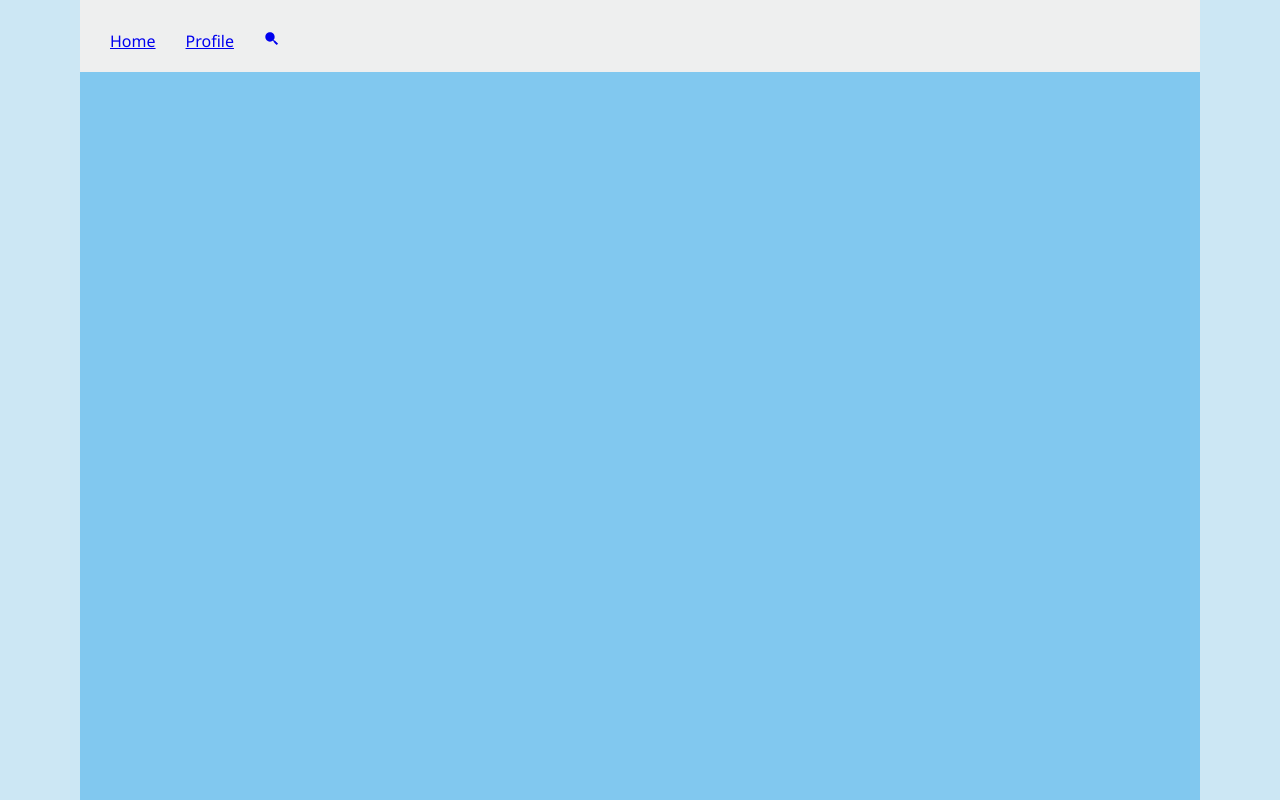
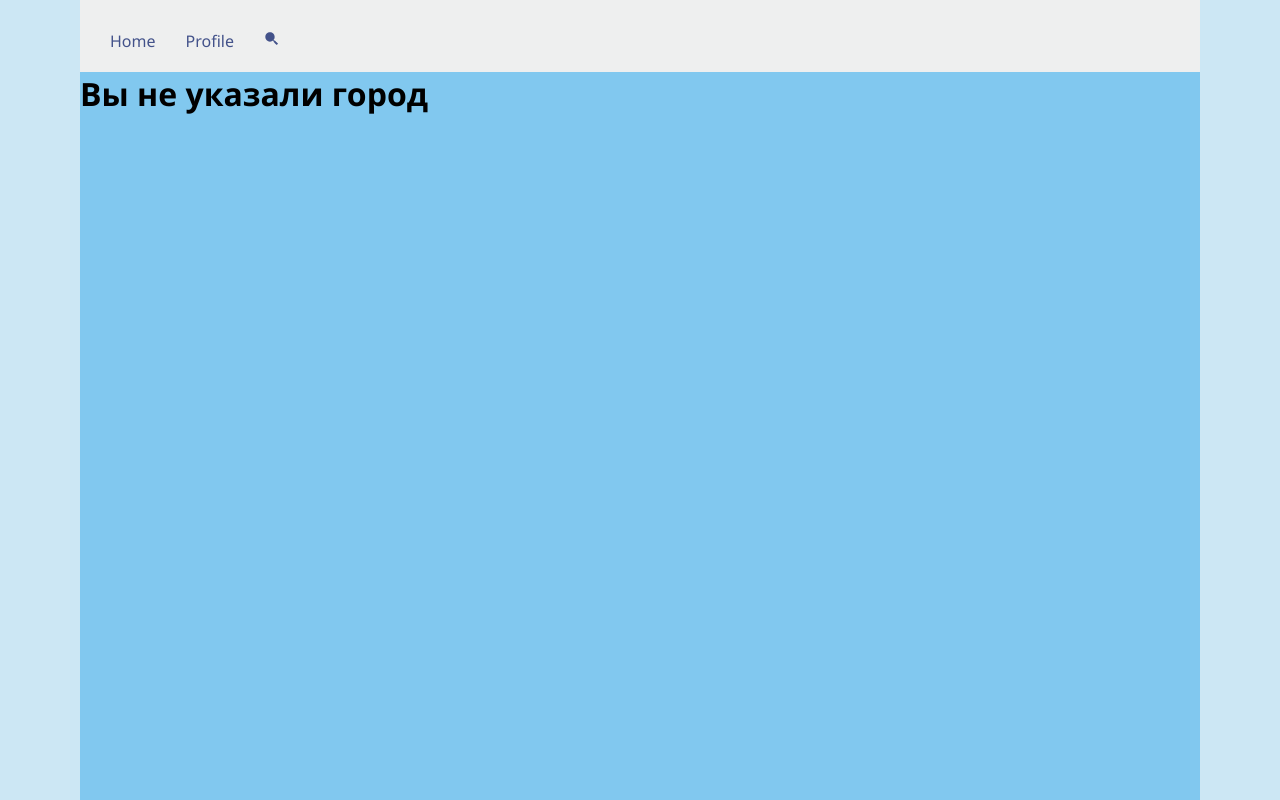
Before and after one commit to ShildK/react-weather_app, a React (Create React App) app: page / in a window 1280 px wide. Built offline with nearby package versions, Linux system fonts and the light colour scheme.

Commit message:
Lesson 3.1

```diff
--- a/src/App.jsx
+++ b/src/App.jsx
@@ -4,7 +4,7 @@ import { Link } from "react-router-dom";
 import { Outlet } from "react-router-dom";
 import { createRoutesFromElements } from "react-router-dom";
 import { createBrowserRouter } from "react-router-dom";
-import Search from "./components/search";
+import Search from "./components/Search";
 import Home from "./Home";
 import RootContainer from "./components/RootContainer/RootContainer";
 import "./global.css"
@@ -12,6 +12,7 @@ import { BiSolidSearchAlt2 } from 'react-icons/bi'
 
 const router = createBrowserRouter(createRoutesFromElements(
   <Route path="/" element={<RootLayout />}>
+    <Route index element={<Home />} />
     <Route path=":cityName" element={<Home />} />
     <Route path="search" element={<Search />} />
     <Route path="profile" element={<ProfilePage />} />
@@ -21,7 +22,6 @@ const router = createBrowserRouter(createRoutesFromElements(
 function ProfilePage() {
   return <h1>Profile</h1>
 }
-
 
 
 function RootLayout() {
@@ -38,8 +38,6 @@ function RootLayout() {
       </RootContainer>
     </div>
   )
-
-
 }
 
 function App() {
--- a/src/Home.js
+++ b/src/Home.js
@@ -1,6 +1,13 @@
 import { useParams } from "react-router-dom";
 import { useEffect, useState } from "react";
 import Container from "./components/Container/Container"
+import { IoIosThunderstorm } from "react-icons/io"
+import { BsCloudDrizzleFill } from "react-icons/bs"
+import { BsCloudRainHeavyFill } from "react-icons/bs"
+import { GiSnowing } from "react-icons/gi"
+import { BsFillCloudFog2Fill } from "react-icons/bs"
+import { BsCloudSunFill } from "react-icons/bs"
+
 
 export default function Home() {
     const { cityName } = useParams()
@@ -31,19 +38,37 @@ export default function Home() {
     const getWeahter = async (cityName) => {
         const coordinates = await getCoordinates(cityName)
         const weather = await fetchWeather(coordinates.lat, coordinates.lon)
-        setWeather({ temp: weather.main.temp, feels_like: weather.main.feels_like, wind: weather.wind.speed })
+        setWeather({ id: weather.weather[0].id, temp: weather.main.temp, feels_like: weather.main.feels_like, wind: weather.wind.speed })
         return weather
     }
 
+    const icons = {
+        '2': <IoIosThunderstorm />,
+        '3': <BsCloudDrizzleFill />,
+        '5': <BsCloudRainHeavyFill />,
+        '6': <GiSnowing />,
+        '7': <BsFillCloudFog2Fill />,
+        '8': <BsCloudSunFill />
+    }
+
     useEffect(() => {
-        getWeahter(cityName)
-    })
+        if (cityName) {
+            getWeahter(cityName)
+        }
+    }, [])
 
     return (
         <Container>
-
-                {weather.temp !== undefined ? <div> <h1>{cityName}</h1> <h2>{weather.feels_like}</h2> <h2>{weather.temp}</h2> <h2>{weather.wind}</h2> </div> : ''}
-
+            {cityName ?
+                (weather.temp !== undefined &&
+                    <div>
+                        <h1>{cityName}</h1>
+                        <div>{icons[weather.id.toString()[0]]}</div>
+                        <h2>{weather.feels_like}</h2>
+                        <h2>{weather.temp}</h2>
+                        <h2>{weather.wind}</h2>
+                    </div>)
+                : <h1>Вы не указали город</h1>}
         </Container>
     )
 }
--- a/src/global.css
+++ b/src/global.css
@@ -5,3 +5,7 @@
 body{
     background-color: rgb(204, 231, 244);
 }
+a{
+    text-decoration: none;
+    color: rgb(67, 82, 138);
+}
```
